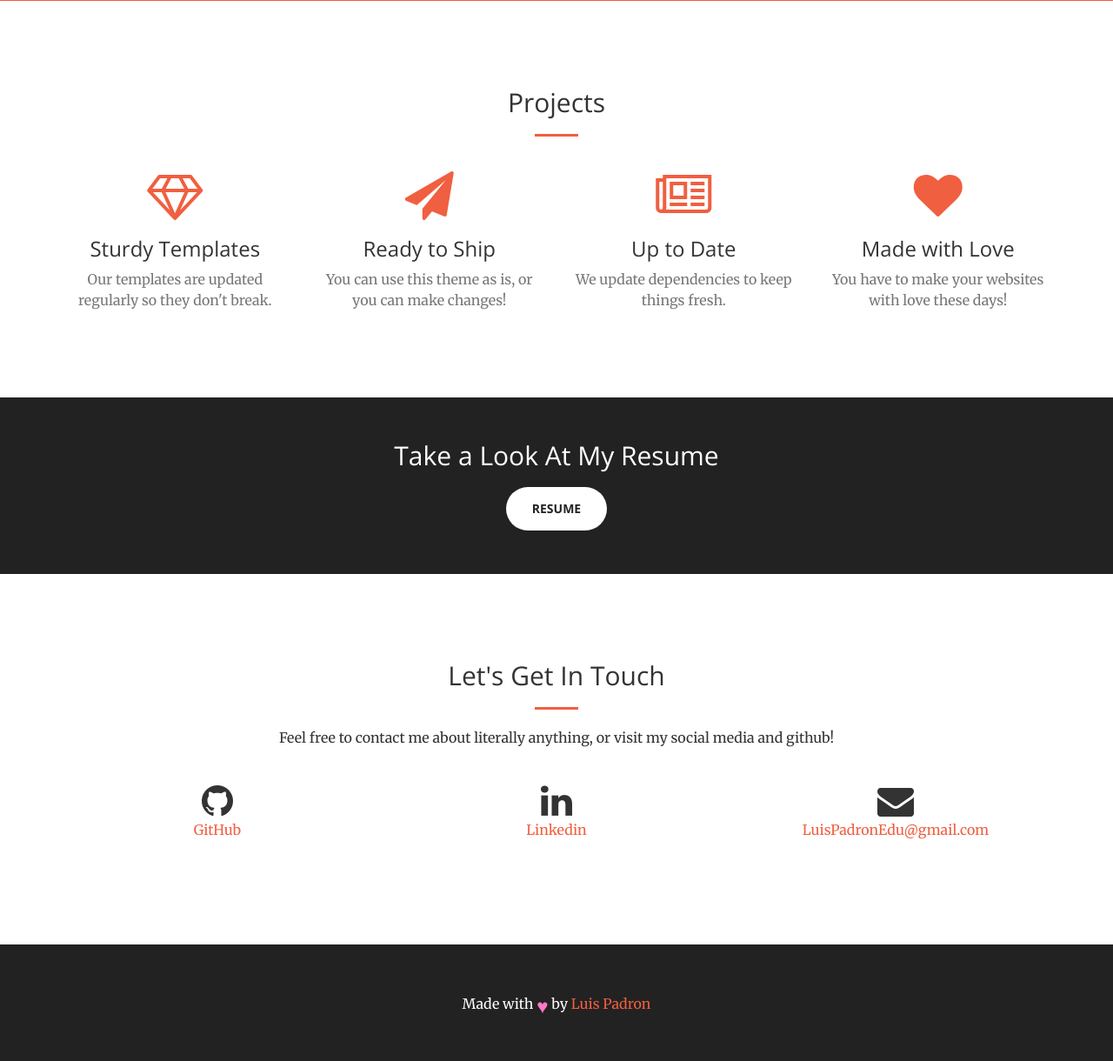
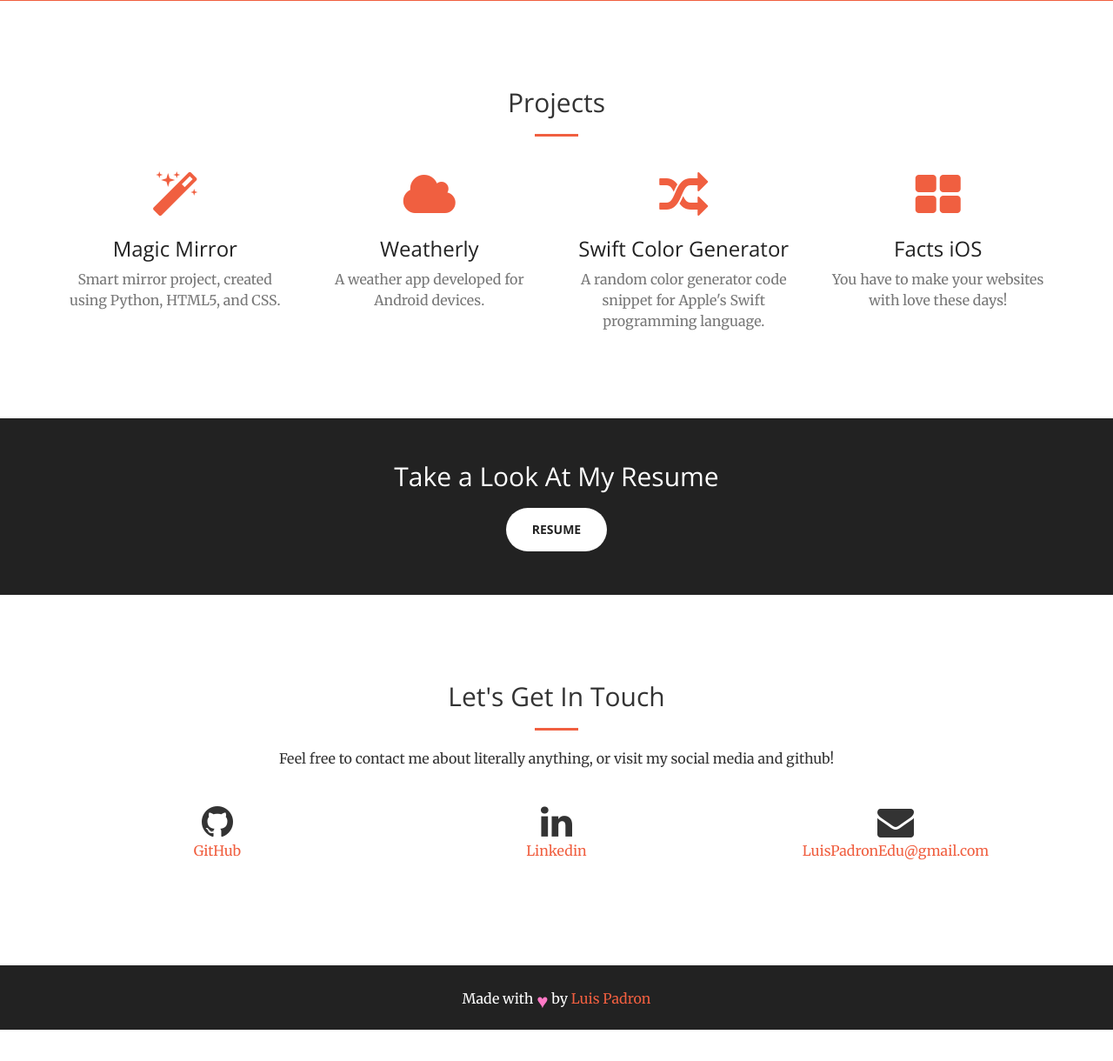
Before and after one commit to luispadron/DynamicWebsite, a Django app: page / in a window 1280 px wide. Shown: the part 1241-2461 px from the top of the page at 87% size. After the commit the page ends 2425 px from the top, so only its background shows below. Run offline with Django 3.2, Linux system fonts and the light colour scheme; parts of the project's set-up code (start-up, migrations or seed data) failed here and were passed over; some libraries are stand-ins or nearby versions.

Commit message:
finish projects section

```diff
--- a/lpadron/assets/css/theme/creative.css
+++ b/lpadron/assets/css/theme/creative.css
@@ -420,7 +420,7 @@ body {
 
 footer {
   background-color: #222222;
-  padding: 50px 0;
+  padding: 20px 0;
 }
 
 footer p {
@@ -435,3 +435,7 @@ footer p {
   font-size: 1.4em;
   color: #ff79c6;
 }
+
+.project-link {
+  color: #222222;
+}
--- a/lpadron/templates/home.html
+++ b/lpadron/templates/home.html
@@ -41,29 +41,29 @@
     <div class="row">
       <div class="col-lg-3 col-md-6 text-center">
         <div class="service-box">
-          <i class="fa fa-4x fa-diamond text-primary sr-icons"></i>
-          <h3>Sturdy Templates</h3>
-          <p class="text-muted">Our templates are updated regularly so they don't break.</p>
+          <i class="fa fa-4x fa-magic text-primary sr-icons"></i>
+          <h3><a class="project-link" target="_blank" href="https://github.com/luispadron/Magic-Mirror">Magic Mirror</a></h3>
+          <p class="text-muted">Smart mirror project, created using Python, HTML5, and CSS.</p>
         </div>
       </div>
       <div class="col-lg-3 col-md-6 text-center">
         <div class="service-box">
-          <i class="fa fa-4x fa-paper-plane text-primary sr-icons"></i>
-          <h3>Ready to Ship</h3>
-          <p class="text-muted">You can use this theme as is, or you can make changes!</p>
+          <i class="fa fa-4x fa-cloud text-primary sr-icons"></i>
+          <h3><a class="project-link" target="_blank" href="https://github.com/luispadron/Weatherly">Weatherly</a></h3>
+          <p class="text-muted">A weather app developed for Android devices.</p>
         </div>
       </div>
       <div class="col-lg-3 col-md-6 text-center">
         <div class="service-box">
-          <i class="fa fa-4x fa-newspaper-o text-primary sr-icons"></i>
-          <h3>Up to Date</h3>
-          <p class="text-muted">We update dependencies to keep things fresh.</p>
+          <i class="fa fa-4x fa-random text-primary sr-icons"></i>
+          <h3><a class="project-link" target="_blank" href="https://github.com/luispadron/Swift-Random-Color-Generator">Swift Color Generator</a></h3>
+          <p class="text-muted">A random color generator code snippet for Apple's Swift programming language.</p>
         </div>
       </div>
       <div class="col-lg-3 col-md-6 text-center">
         <div class="service-box">
-          <i class="fa fa-4x fa-heart text-primary sr-icons"></i>
-          <h3>Made with Love</h3>
+          <i class="fa fa-4x fa-th-large text-primary sr-icons"></i>
+          <h3><a class="project-link" target="_blank" href="https://github.com/luispadron/Facts-iOS">Facts iOS</a></h3>
           <p class="text-muted">You have to make your websites with love these days!</p>
         </div>
       </div>
```
